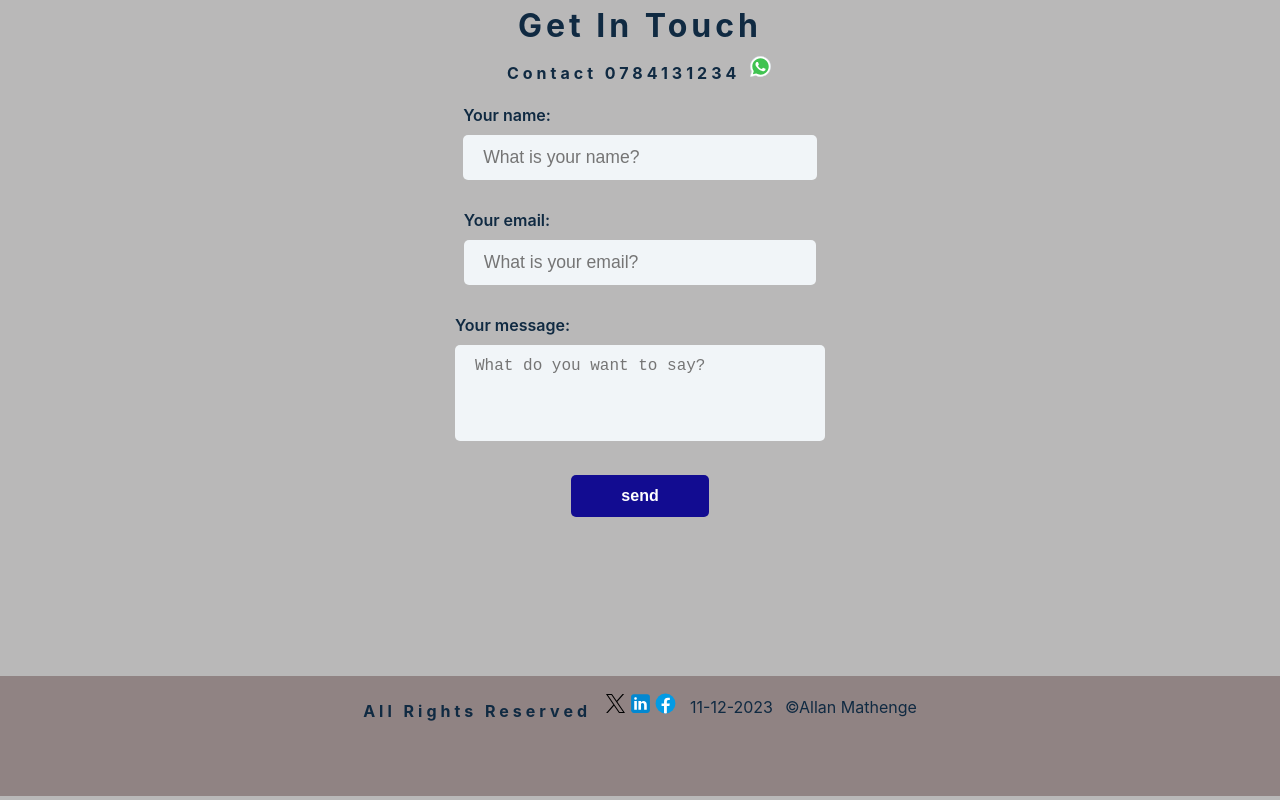
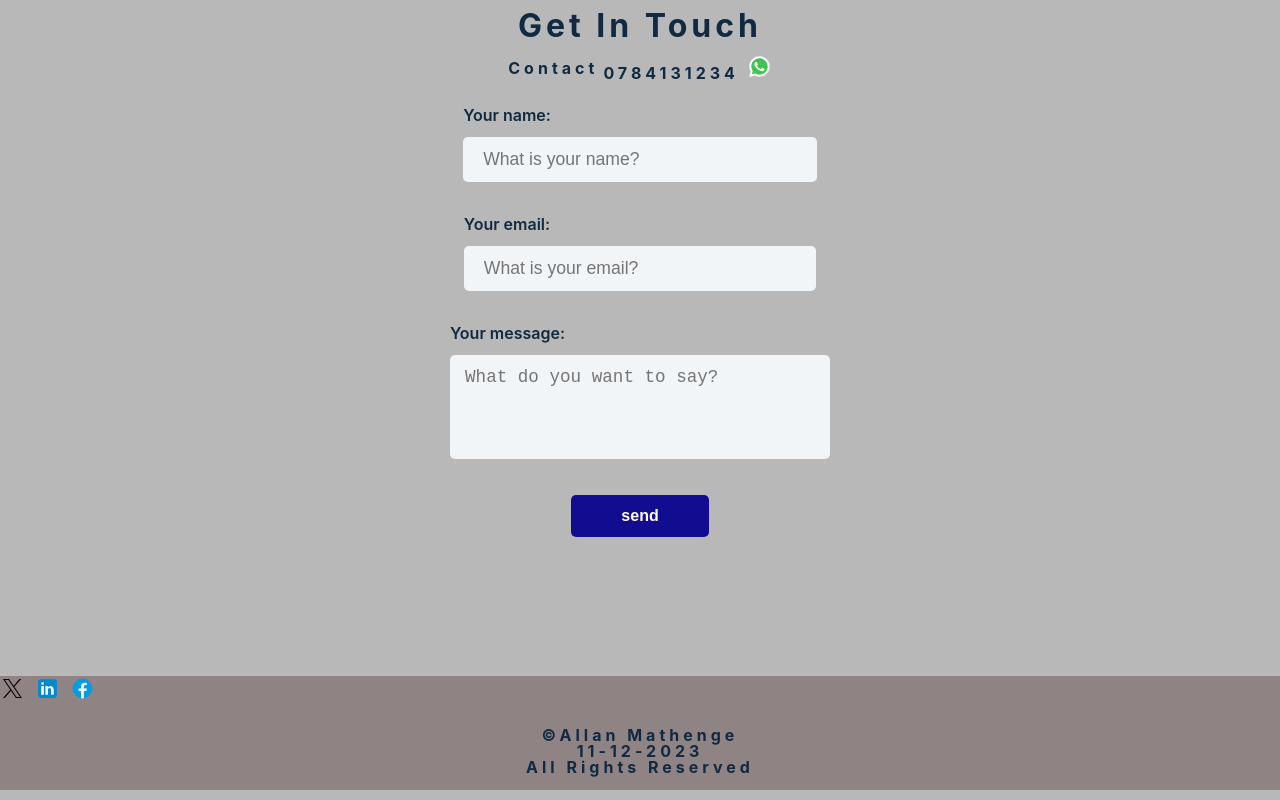
Before and after one commit to allanmathenge/shop, a React (Create React App) app: page /contact in a window 1280 px wide. Built offline with nearby package versions, Linux system fonts and the light colour scheme.

Commit message:
'commit'

```diff
--- a/src/components/Footer.js
+++ b/src/components/Footer.js
@@ -9,7 +9,6 @@ const Footer = () => {
   return (
     <div className="footer">
       <div className="footer-desc">
-        <h4>All rights reserved</h4>
         <p className="socials">
           <a href="https://x.com/1mathenge?t=Cz2Q9lopNxAODz76obsvng&s=09">
             <TwitterX />
@@ -21,9 +20,9 @@ const Footer = () => {
             <Facebook />
           </a>
         </p>
-
-        <p>{date}</p>
-        <p>&copy;Allan Mathenge</p>
+        <h4>&copy;Allan Mathenge</h4>
+        <h4>{date}</h4>
+        <h4>All rights reserved</h4>
       </div>
     </div>
   );
--- a/src/index.css
+++ b/src/index.css
@@ -516,6 +516,13 @@ nav a .logo {
     align-items: center;
   }
 
+  .contact-email h4 {
+    display: flex;
+    align-items: center;
+    gap: 5px;
+    justify-content: center;
+  }
+
   .email-form {
     margin-top: 10px;
     width: 100%;
@@ -530,10 +537,10 @@ nav a .logo {
     font-weight: 600;
   }
 
-input[type=text], input[type=email] {
+input, textarea {
   padding: 12px 20px;
   font-size: 1.1rem;
-  margin: 8px 0;
+  margin: 10px 0;
   width: 100%;
   border-radius: 5px;
   background-color: var(--clr-grey-10);
@@ -542,15 +549,8 @@ input[type=text], input[type=email] {
 
 
 textarea {
-  padding: 12px 20px;
-  margin: 8px 0;
-  font-size: 1rem;
-  font-weight: 500;
-  width: 100%;
-  border-radius: 5px;
-  background-color: var(--clr-grey-10);
-  border: none;
   resize: none;
+  padding: 12px 15px;
 }
 
 textarea:focus, input:focus{
@@ -583,22 +583,23 @@ textarea:focus, input:focus{
 
   .footer {
     width: 100%;
-    height: 120px;
-    margin-bottom: 0vh;
+    height: fit-content;
     background-color: rgb(144, 131, 131);
+    margin-bottom: 0;
   }
 
   .footer-desc {
-    padding-top: 15px;
-    padding-bottom: 0px;
-    display: flex;
-    gap: 12px;
+    padding: 0 0 15px 0;
+    display: block;
+    text-align: center;
     justify-content: center;
     align-items: center;
   }
 
-  .footer-desc p {
+  .footer-desc h4 {
     display: block;
+    gap: 10px;
+    margin-bottom: 0;
     text-align: center;
   }
 
```
